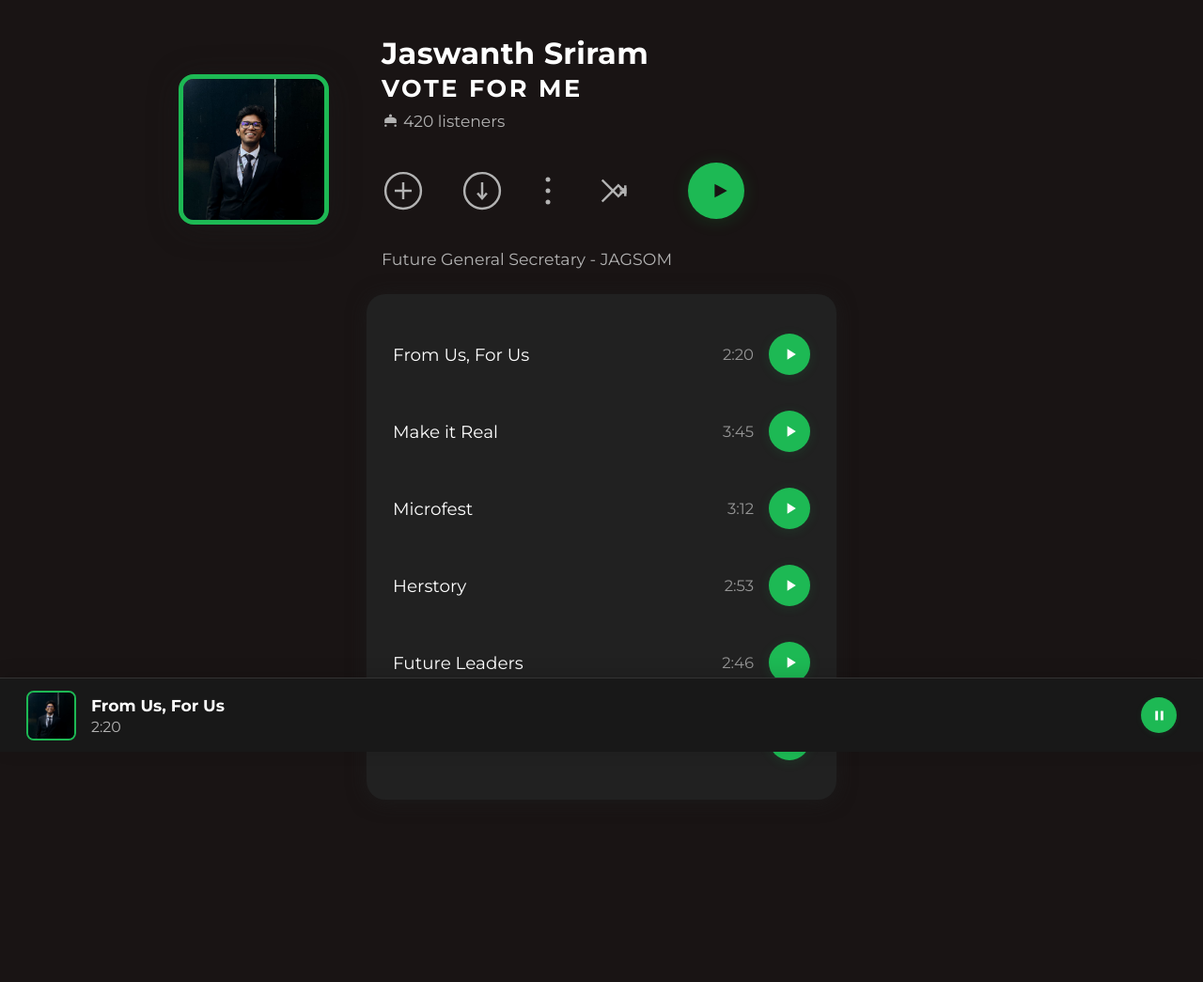
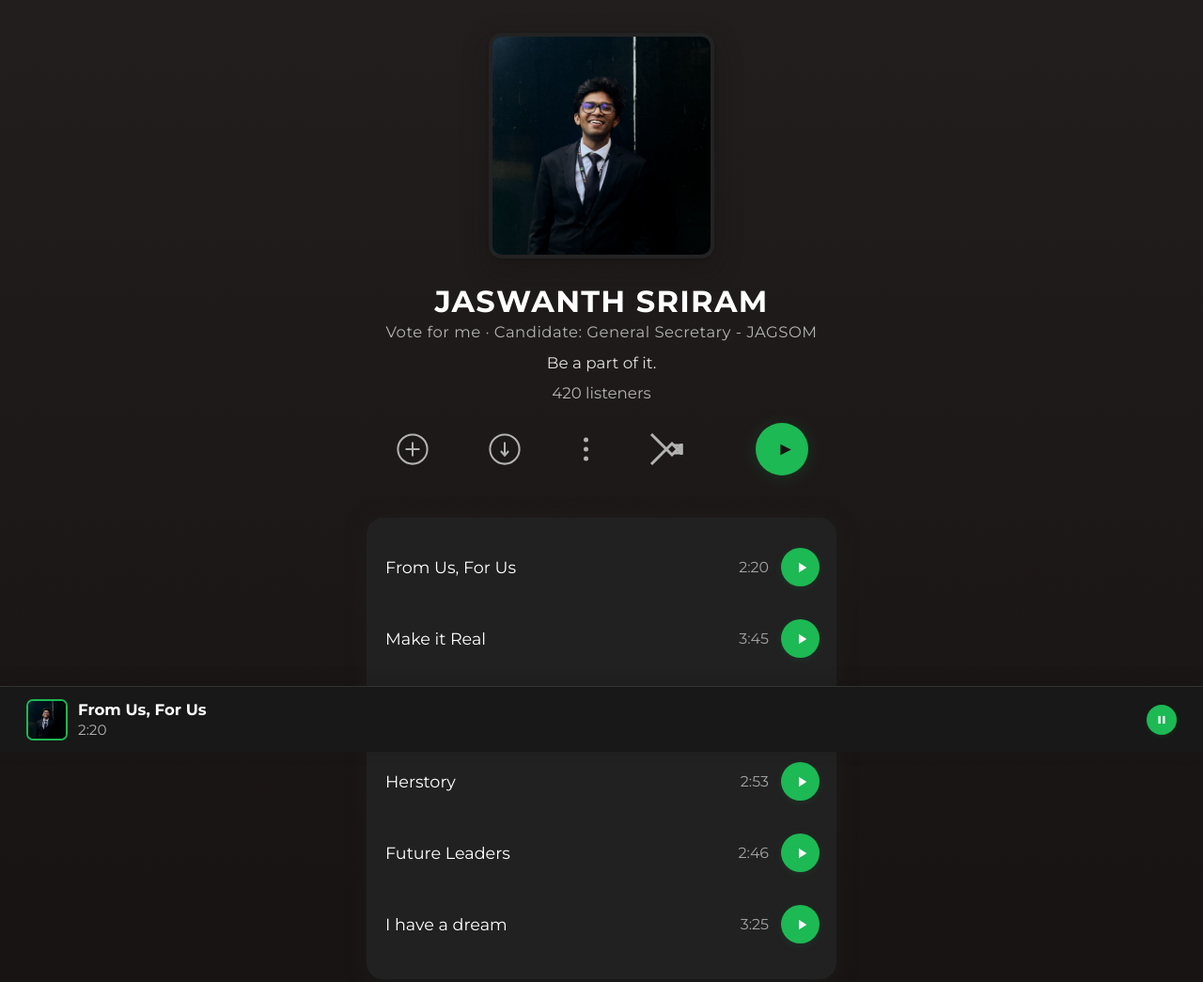
Before and after one commit to jassriramp-a11y/spotify-campaign-page, a plain HTML site: page index.html in a window 1280 px wide. Shown: the whole page at 94% size. Before the commit the page ends 993 px from the top, so only its background shows below. Drawn offline with Linux system fonts and the light colour scheme.

Commit message:
Add files via upload

```diff
--- a/index.html
+++ b/index.html
@@ -9,164 +9,152 @@
     :root {
       --spotify-green: #1db954;
       --dark-bg: #191414;
-      --light-gray: #b3b3b3;
+      --gray-txt: #b3b3b3;
     }
     * { box-sizing: border-box; }
     body {
       margin: 0;
-      background: var(--dark-bg);
+      background: linear-gradient(to bottom, #221e1e 0%, #191414 80%);
       color: #fff;
       font-family: 'Montserrat', Arial, sans-serif;
       min-height: 100vh;
       display: flex;
       flex-direction: column;
       align-items: center;
-      padding-bottom: 110px;
+      padding-bottom: 120px;
     }
-    .profile-section {
-      width: 100%;
-      max-width: 900px;
-      margin: 40px auto 20px auto;
-      display: flex;
-      flex-wrap: wrap;
-      align-items: center;
-      gap: 32px;
-    }
-    .profile-img-holder {
+    .main-wrap {
       display: flex;
       flex-direction: column;
       align-items: center;
-      justify-content: center;
-      margin-right: 24px;
+      width: 100%;
+      max-width: 500px;
+      margin-top: 35px;
+      padding: 0 16px;
     }
-    .profile-img {
-      width: 160px;
-      height: 160px;
+    .album-cover {
+      width: 240px;
+      height: 240px;
+      border-radius: 14px;
+      box-shadow: 0 10px 28px 0 #15121266, 0 2px 4px #0002;
+      border: 4px solid #232323;
+      background: #232323;
       object-fit: cover;
-      border-radius: 16px;
-      border: 5px solid var(--spotify-green);
-      box-shadow: 0 4px 32px rgba(30,30,30,0.4);
-      margin-bottom: 16px;
-      background: #eeeeee33;
+      margin-bottom: 27px;
     }
-    .main-details {
-      flex: 1;
-      min-width: 230px;
-      display: flex;
-      flex-direction: column;
-      justify-content: center;
+    .album-name {
+      font-size: 2rem;
+      font-weight: 700;
+      margin-bottom: 8px;
+      color: #fff;
+      line-height: 1.16;
+      letter-spacing: .04em;
     }
     .profile-name {
-      font-size: 2.0rem;
-      font-weight: 700;
-      margin-bottom: 4px;
-      letter-spacing: 0.3px;
-      line-height: 1.07;
+      font-size: 1.03rem;
+      letter-spacing: .03em;
+      color: var(--gray-txt);
+      margin-bottom: 5px;
+      margin-top: -4px;
     }
-    .album-name {
-      font-size: 1.6rem;
-      font-weight: bold;
-      margin-bottom: 3px;
-      color: #fff;
-      text-transform: uppercase;
-      letter-spacing: .1em;
+    .desc {
+      color: #e1e1e1;
+      margin-bottom: 12px;
+      margin-top: 8px;
+      font-size: 1.05rem;
+      text-align: center;
+    }
+    .listeners {
+      color: var(--gray-txt);
+      font-size: 1.04rem;
+      margin-bottom: 22px;
+      text-align: center;
     }
     .stats-row {
+      color: var(--gray-txt);
+      font-size: 1.01rem;
+      margin-bottom: 5px;
+      text-align: center;
+    }
+    .action-bar {
+      width: 100%;
       display: flex;
+      justify-content: space-between;
       align-items: center;
-      gap: 20px;
-      margin-bottom: 12px;
-      margin-top: 6px;
-    }
-    .listeners {
-      color: var(--light-gray);
-      font-size: 1.07rem;
-      display: flex;
-      align-items: center;
-    }
-    .spotify-actionbar {
-      display: flex;
-      align-items: center;
-      gap: 38px;
-      margin: 22px 0 32px 0;
-      justify-content: flex-start;
+      margin-bottom: 30px;
+      padding: 0 14px;
+      gap: 0;
     }
     .action-btn {
       background: none;
       border: none;
       cursor: pointer;
       padding: 0;
+      margin: 0 8px 0 0;
       display: flex;
       align-items: center;
-      justify-content: center;
       outline: none;
     }
     .svg-icon {
-      width: 46px;
-      height: 46px;
+      width: 38px;
+      height: 38px;
       fill: none;
       stroke: #b3b3b3;
-      stroke-width: 3;
+      stroke-width: 2.5;
       display: block;
     }
     .dot-svg {
-      width: 18px; height: 46px;
+      width: 15px; height: 38px;
       display: flex;
       align-items: center;
     }
     .shuffle-svg {
-      width: 46px;
-      height: 46px;
+      width: 38px;
+      height: 38px;
       stroke-width: 3;
       stroke: #b3b3b3;
       fill: none;
     }
     .play-btn-large {
-      width: 60px;
-      height: 60px;
+      width: 56px;
+      height: 56px;
       background: var(--spotify-green);
       border-radius: 50%;
       display: flex;
       align-items: center;
       justify-content: center;
       border: none;
+      margin: 0 0 0 16px;
+      cursor: pointer;
       box-shadow: 0 2px 18px rgba(16,185,64,0.18);
-      margin-left: 18px;
-      cursor: pointer;
     }
     .play-btn-large svg {
-      width: 34px;
-      height: 34px;
+      width: 29px;
+      height: 29px;
       fill: #191414;
-      margin-left: 4px;
-    }
-    .profile-subtitle {
-      color: var(--light-gray);
-      font-size: 1.09rem;
-      margin-bottom: 7px;
-      font-weight: 400;
+      margin-left: 3px;
     }
     .tracklist-section {
       width: 100%;
       max-width: 500px;
       background: #212121;
-      border-radius: 20px;
+      border-radius: 18px;
       box-shadow: 0 2px 20px rgba(30,30,30,0.7);
-      padding: 28px 18px 18px 18px;
-      margin-bottom: 32px;
+      padding: 18px 12px 17px 14px;
+      margin: 15px 0 33px 0;
     }
     .track-row {
       display: flex;
       align-items: center;
       justify-content: space-between;
-      padding: 14px 10px;
+      padding: 14px 6px;
       border-radius: 12px;
-      margin-bottom: 10px;
+      margin-bottom: 7px;
       transition: background 0.18s;
       cursor: pointer;
     }
     .track-row:hover {
-      background: rgba(29, 185, 84, 0.09);
+      background: rgba(29, 185, 84, 0.12);
     }
     .track-info {
       display: flex;
@@ -175,7 +163,7 @@
       min-width: 0;
     }
     .track-title {
-      font-size: 1.15rem;
+      font-size: 1.1rem;
       font-weight: 500;
       margin-right: 18px;
       color: #fff;
@@ -187,34 +175,34 @@
       white-space: nowrap;
     }
     .track-timing {
-      color: var(--light-gray);
-      font-size: 1.03rem;
-      margin-right: 16px;
+      color: var(--gray-txt);
+      font-size: 0.99rem;
+      margin-right: 13px;
       flex-shrink: 0;
-      opacity: 0.8;
-      width: 48px;
+      opacity: 0.9;
+      width: 47px;
       text-align: right;
     }
     .play-btn {
       background: var(--spotify-green);
       border: none;
       border-radius: 50%;
-      width: 44px;
-      height: 44px;
+      width: 41px;
+      height: 41px;
       display: flex;
       align-items: center;
       justify-content: center;
       cursor: pointer;
       transition: background 0.18s, transform 0.14s;
       outline: none;
-      box-shadow: 0 2px 12px rgba(30,185,84,0.14);
+      box-shadow: 0 2px 9px rgba(30,185,84,0.10);
     }
     .play-btn:active {
-      transform: scale(0.96);
+      transform: scale(0.965);
     }
     .play-btn svg {
-      width: 20px;
-      height: 20px;
+      width: 18px;
+      height: 18px;
       fill: #fff;
       margin-left: 2px;
     }
@@ -271,8 +259,8 @@
       display: flex;
       align-items: center;
       justify-content: space-between;
-      height: 79px;
-      padding: 10px 28px;
+      height: 70px;
+      padding: 8px 28px;
       box-shadow: 0 -3px 18px rgba(0,0,0,0.13);
       z-index: 950;
       min-width: 0;
@@ -283,83 +271,66 @@
       min-width: 0;
     }
     .playbar-cover {
-      width: 53px;
-      height: 53px;
+      width: 44px;
+      height: 44px;
       object-fit: cover;
-      border-radius: 8px;
-      margin-right: 16px;
-      border: 2.5px solid var(--spotify-green);
+      border-radius: 7px;
+      margin-right: 11px;
+      border: 2px solid var(--spotify-green);
       flex-shrink: 0;
     }
     .playbar-song-title {
-      font-size: 1.08rem;
+      font-size: 1.04rem;
       font-weight: 600;
       color: #fff;
       min-width: 0;
-      text-align: left;
-      margin-bottom: 3px;
+      margin-bottom: 2px;
       white-space: nowrap;
       overflow: hidden;
       text-overflow: ellipsis;
     }
     .playbar-timing {
-      color: var(--light-gray);
-      font-size: 0.99rem;
+      color: var(--gray-txt);
+      font-size: 0.95rem;
     }
     .playbar-actions {
       margin-left: auto;
-      gap: 0 9px;
+      gap: 0 8px;
     }
     .playbar-btn {
       background: var(--spotify-green);
       border: none;
       border-radius: 50%;
-      width: 38px;
-      height: 38px;
+      width: 32px;
+      height: 32px;
       display: flex;
       align-items: center;
       justify-content: center;
-      margin-left: 4px;
-      transition: background 0.17s;
+      margin-left: 2px;
+      transition: background 0.15s;
       cursor: pointer;
       outline: none;
-      box-shadow: 0 1.5px 6px rgba(30,185,84,0.10);
+      box-shadow: 0 1.5px 5px rgba(30,185,84,0.10);
     }
     .playbar-btn svg {
-      width: 17px;
-      height: 17px;
+      width: 14px;
+      height: 14px;
       fill: #fff;
     }
-    @media (max-width: 960px){
-      .profile-section {flex-direction: column; align-items: flex-start; max-width: 98vw;}
-      .profile-img-holder {margin-right: 0;}
-      .main-details {align-items: flex-start;}
-    }
     @media (max-width: 600px) {
-      .profile-img { width: 92px; height: 92px;}
-      .playbar-cover { width: 37px; height: 37px;}
-      .playbar-container { height: 58px; }
-      html { font-size: 97%; }
-      .main-details {margin-left: 0;}
-      .spotify-actionbar{gap:20px;}
-    }
-    @media (max-width: 400px) {
-      .modal { padding: 10vw 1vw; }
+      .album-cover { width: 99vw; height: 99vw; max-width: 270px; max-height: 270px;}
+      .main-wrap, .tracklist-section { max-width: 99vw;}
     }
   </style>
 </head>
 <body>
-  <div class="profile-section">
-    <div class="profile-img-holder">
-      <img src="1000044399.jpg" alt="Jaswanth Sriram Album" class="profile-img">
-    </div>
-    <div class="main-details">
-      <div class="profile-name">Jaswanth Sriram</div>
-      <div class="album-name">VOTE FOR ME</div>
-      <div class="stats-row">
-        <span class="listeners"><svg width="19" height="19" viewBox="0 0 24 24" fill="#b3b3b3" style="margin-right:4px;"><circle cx="12" cy="5" r="2"/><circle cx="5.5" cy="18.5" r="1.5"/><circle cx="18.5" cy="18.5" r="1.5"/><path d="M12 7c-2.67 0-8 1.34-8 4v4h16v-4c0-2.66-5.33-4-8-4z"/></svg>420 listeners</span>
-      </div>
-      <div class="spotify-actionbar">
+  <div class="main-wrap">
+    <img src="1000044399.jpg" alt="Jaswanth Sriram Album" class="album-cover">
+    <div class="album-name">JASWANTH SRIRAM</div>
+    <div class="profile-name">Vote for me · Candidate: General Secretary - JAGSOM</div>
+    <div class="desc">Be a part of it.<br> </div>
+    <div class="listeners">420 listeners</div>
+    <div class="action-bar">
       <!-- Add / Plus -->
       <button class="action-btn" title="Add">
         <svg class="svg-icon" viewBox="0 0 56 56">
@@ -378,29 +349,25 @@
       </button>
       <!-- More (Vertical Dots) -->
       <button class="action-btn" title="More">
-          <svg class="dot-svg" viewBox="0 0 18 46">
-            <circle cx="9" cy="11" r="2.5" fill="#b3b3b3"/>
-            <circle cx="9" cy="23" r="2.5" fill="#b3b3b3"/>
-            <circle cx="9" cy="35" r="2.5" fill="#b3b3b3"/>
+        <svg class="dot-svg" viewBox="0 0 15 38">
+          <circle cx="7.5" cy="9" r="2.5" fill="#b3b3b3"/>
+          <circle cx="7.5" cy="19" r="2.5" fill="#b3b3b3"/>
+          <circle cx="7.5" cy="29" r="2.5" fill="#b3b3b3"/>
         </svg>
       </button>
       <!-- Shuffle (Crossed Arrows) -->
       <button class="action-btn" title="Shuffle">
-          <svg class="shuffle-svg" viewBox="0 0 56 56">
-            <polyline points="13,42 22,33 34,21 43,30" fill="none" stroke="#b3b3b3" stroke-width="3"/>
-            <polyline points="43,21 43,30 36,30" fill="none" stroke="#b3b3b3" stroke-width="3"/>
-            <polyline points="13,14 22,23 34,35 43,26" fill="none" stroke="#b3b3b3" stroke-width="3"/>
-            <polyline points="43,35 43,26 36,26" fill="none" stroke="#b3b3b3" stroke-width="3"/>
+        <svg class="shuffle-svg" viewBox="0 0 38 38">
+          <polyline points="3,35 13,25 25,13 35,23" fill="none" stroke="#b3b3b3" stroke-width="3"/>
+          <polyline points="35,13 35,23 27,23" fill="none" stroke="#b3b3b3" stroke-width="3"/>
+          <polyline points="3,3 13,13 25,25 35,15" fill="none" stroke="#b3b3b3" stroke-width="3"/>
+          <polyline points="35,25 35,15 27,15" fill="none" stroke="#b3b3b3" stroke-width="3"/>
         </svg>
       </button>
       <!-- Large Green Play -->
       <button class="play-btn-large" onclick="setPlaybar(0);showPremiumModal();" title="Play">
-          <svg viewBox="0 0 56 56">
-            <polygon points="22,16 44,28 22,40" fill="#191414"/>
-          </svg>
+        <svg viewBox="0 0 56 56"><polygon points="22,17 44,28 22,39" fill="#191414"/></svg>
       </button>
-      </div>
-      <div class="profile-subtitle">Future General Secretary - JAGSOM</div>
     </div>
   </div>
 
```
Lines whose indentation alone changed are shown as unchanged.
